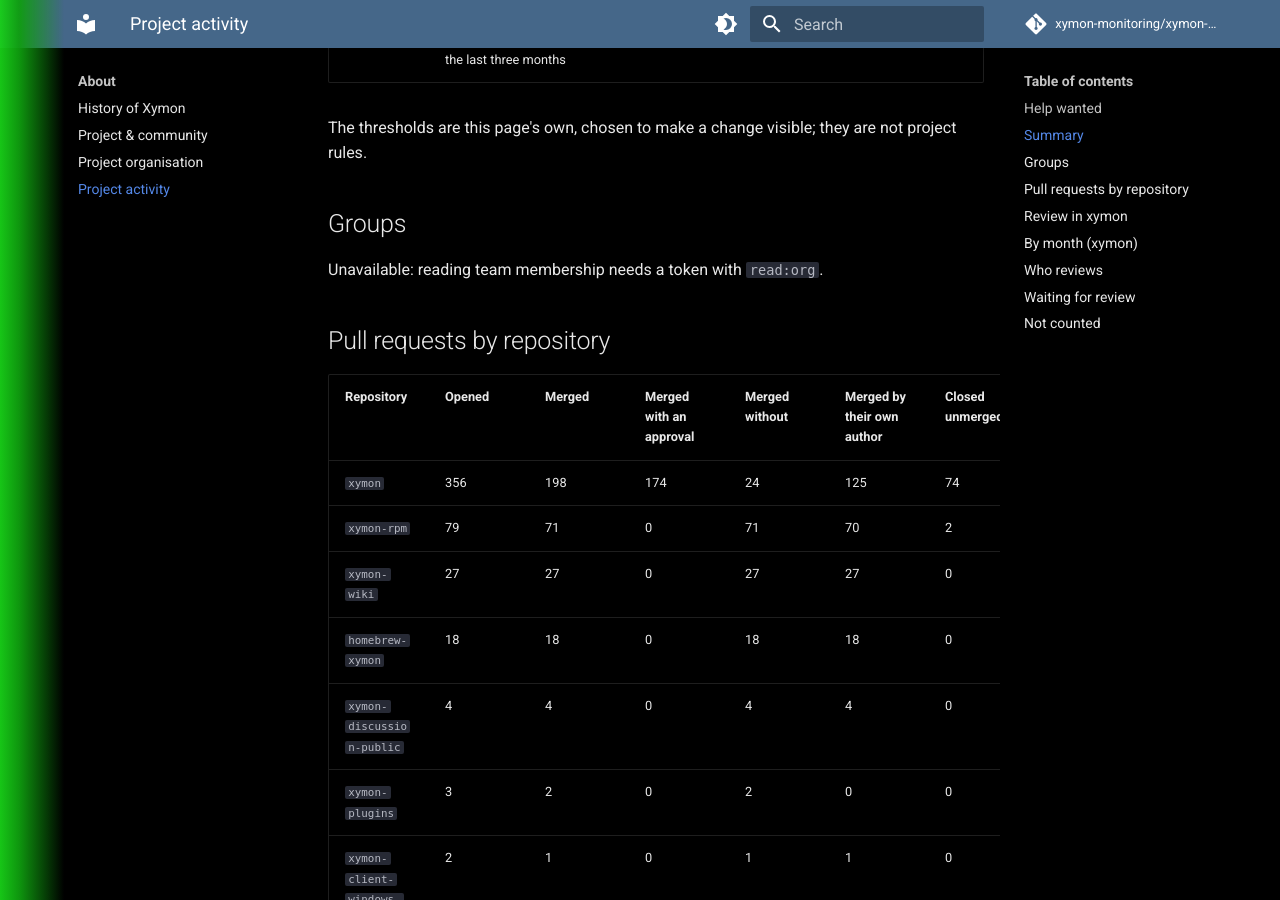
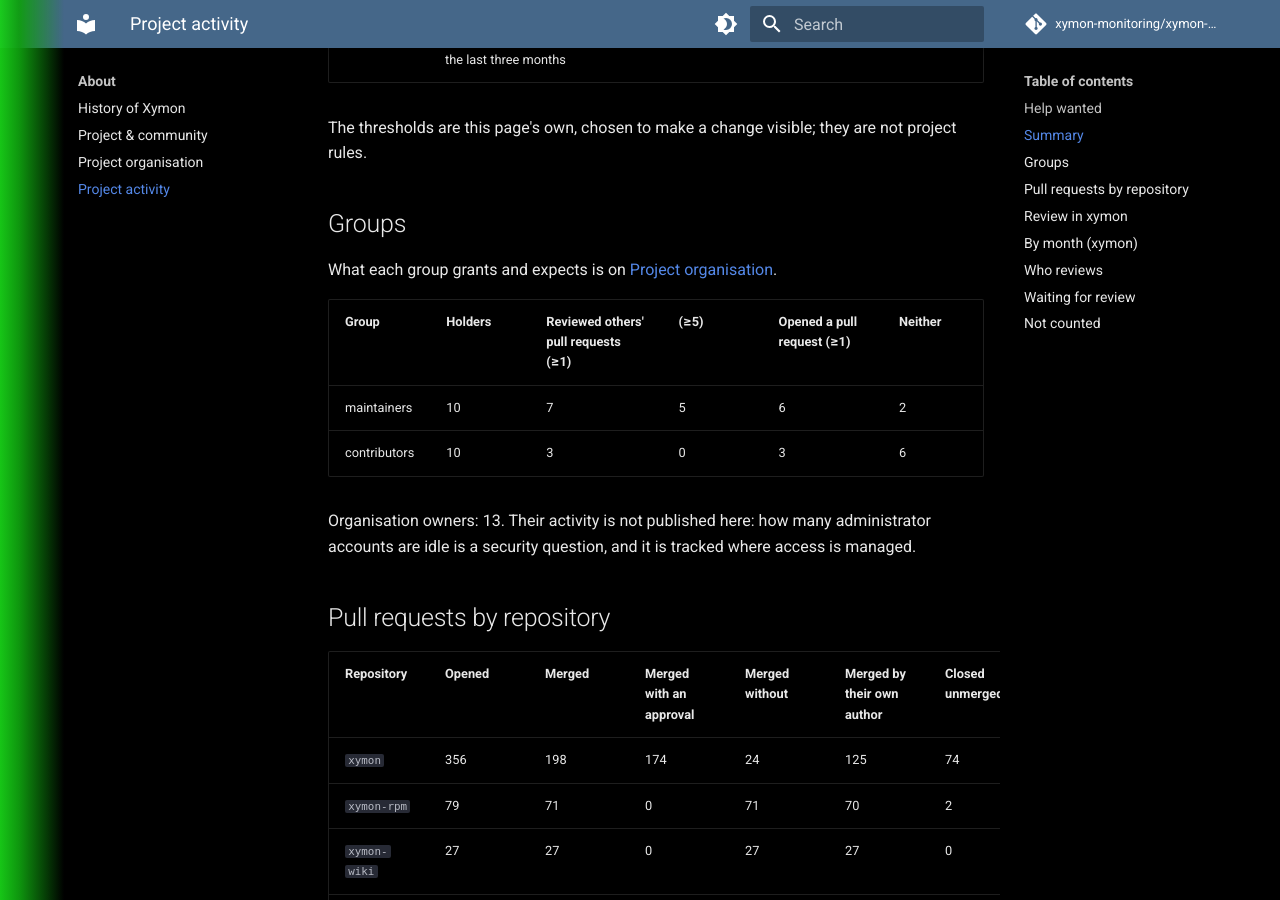
Before and after one commit to xymon-monitoring/xymon-wiki, an MkDocs documentation site: the page built from docs/about/project-activity.md, in a window 1280 px wide and 900 px high, scrolled down 2027 px. Built offline with MkDocs 1.6.1 and Material for MkDocs 9.7.7, drawn with Linux system fonts in a browser that asks for light colours; comment, search, counter and statistics services are not loaded; some of the changed text lies outside the part shown.

Commit message:
about: regenerate the project activity page

```diff
--- a/docs/about/project-activity.md
+++ b/docs/about/project-activity.md
@@ -47,7 +47,14 @@ The thresholds are this page's own, chosen to make a change visible; they are no
 
 ## Groups
 
-Unavailable: reading team membership needs a token with `read:org`.
+What each group grants and expects is on [Project organisation](project-organisation.md).
+
+| Group | Holders | Reviewed others' pull requests (≥1) | (≥5) | Opened a pull request (≥1) | Neither |
+|---|---|---|---|---|---|
+| maintainers | 10 | 7 | 5 | 6 | 2 |
+| contributors | 10 | 3 | 0 | 3 | 6 |
+
+Organisation owners: 13. Their activity is not published here: how many administrator accounts are idle is a security question, and it is tracked where access is managed.
 
 ## Pull requests by repository
 
```
Also changed, not shown: other parts of docs/about/project-activity.md (+1 -1 lines).
